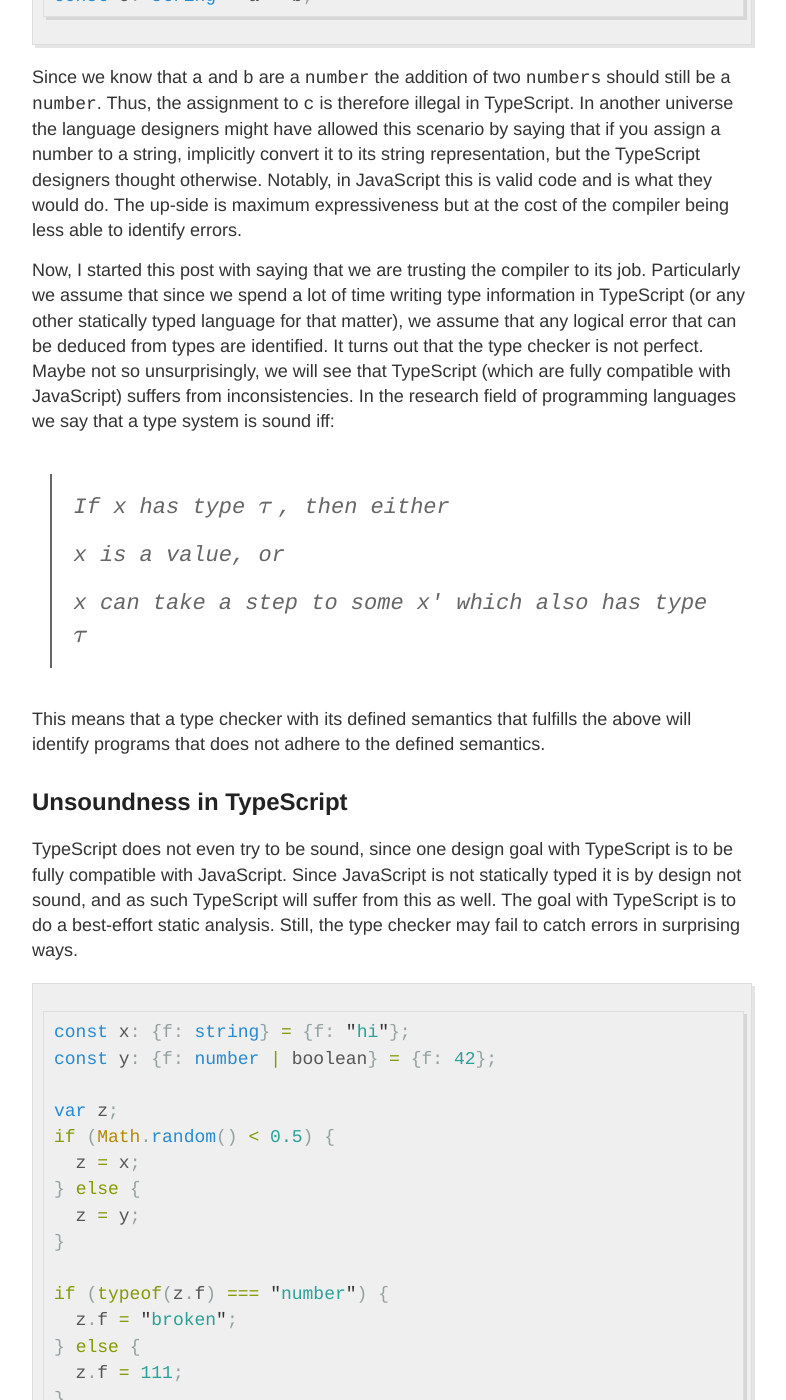
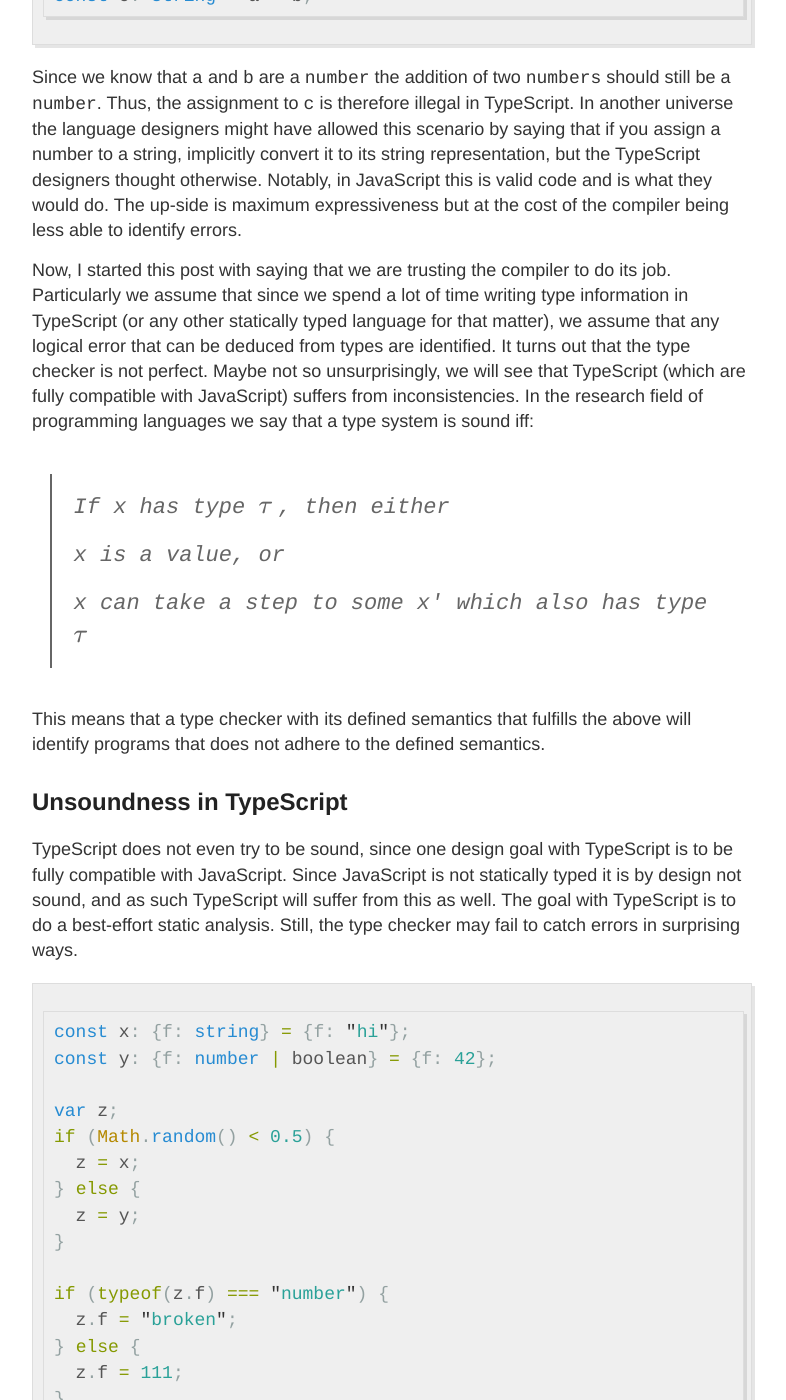
Before and after one commit to JonasNorlinder/jonasnorlinder.github.io, a Jekyll site: the page built from _posts/2022-04-25-Broken-world.md, in a window 1280 px wide and 1400 px high, scrolled down 1273 px. Shown: the whole window, without its empty margins (248-1034 px from the left). Built offline with Jekyll 4.4.1, drawn with Linux system fonts in a browser that asks for light colours; formulas are drawn with MathJax 3; some of the changed text lies outside the part shown.

Commit message:
Minor lang fix

```diff
--- a/_posts/2022-04-25-Broken-world.md
+++ b/_posts/2022-04-25-Broken-world.md
@@ -1,6 +1,6 @@
 ---
 layout: post
-title: Typescript is not as Sound as You Think
+title: TypeScript is not as Sound as You Think
 ---
 
 The point of this blog post is to highlight that programming language design is not a solved problem and there are unexpected issues in highly popular languages that remains unsolved of which you should be aware of.
@@ -31,7 +31,7 @@
 
 Since we know that `a` and `b` are a `number` the addition of two `numbers` should still be a `number`. Thus, the assignment to `c` is therefore illegal in TypeScript. In another universe the language designers might have allowed this scenario by saying that if you assign a number to a string, implicitly convert it to its string representation, but the TypeScript designers thought otherwise. Notably, in JavaScript this is valid code and is what they would do. The up-side is maximum expressiveness but at the cost of the compiler being less able to identify errors.
 
-Now, I started this post with saying that we are trusting the compiler to its job. Particularly we assume that since we spend a lot of time writing type information in TypeScript (or any other statically typed language for that matter), we assume that any logical error that can be deduced from types are identified. It turns out that the type checker is not perfect. Maybe not so unsurprisingly, we will see that TypeScript (which are fully compatible with JavaScript) suffers from inconsistencies. In the research field of programming languages we say that a type system is sound iff:
+Now, I started this post with saying that we are trusting the compiler to do its job. Particularly we assume that since we spend a lot of time writing type information in TypeScript (or any other statically typed language for that matter), we assume that any logical error that can be deduced from types are identified. It turns out that the type checker is not perfect. Maybe not so unsurprisingly, we will see that TypeScript (which are fully compatible with JavaScript) suffers from inconsistencies. In the research field of programming languages we say that a type system is sound iff:
 
 > `If x has type ` \\( \tau \\) `, then either`
 >
```
Also changed, not shown: other parts of _posts/2022-04-25-Broken-world.md (+1 -1 lines).
